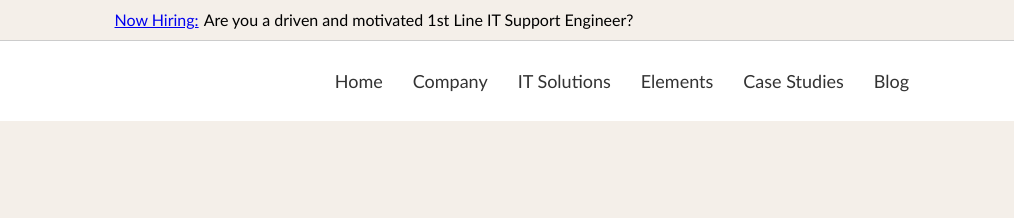
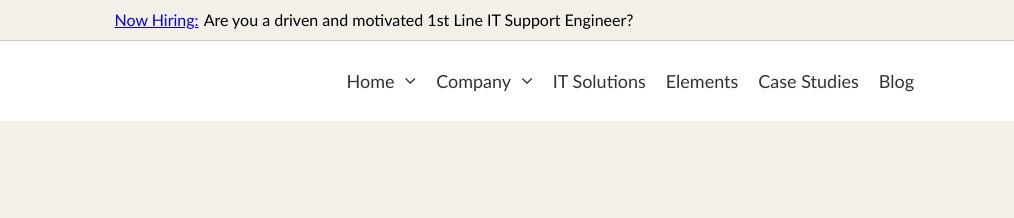
Before and after one commit to Evelinatoleike/mano-portfolio-projektas, a website with bundled scripts: page index.html in a window 1280 px wide. Shown: the top 218 px of the page, 266-1280 px from the left. Built offline with nearby package versions, Linux system fonts and the light colour scheme.

Commit message:
Header Navigation dropdown

```diff
--- a/css/components/header.css
+++ b/css/components/header.css
@@ -31,35 +31,92 @@
     height: 30px;
 }
 
-.header .nav {}
-
-.header nav>.item {
-    padding: 0 15px;
-    display: inline-block;
+.header nav {
+    display: flex;
+    flex-direction: row;
     line-height: 80px;
     font-size: 18px;
+}
+
+.header nav a {
+    color: #333;
+    text-decoration: none;
+}
+
+/*.header nav a:hover,
+.header nav a.selected {
+    color: var(--color-blue);
+} */
+
+.header nav .item {
+    display: inline-block;
+    padding: 0 10px;
+    line-height: inherit;
+    font-size: inherit;
     color: #333;
     text-decoration: none;
     position: relative;
 }
 
-.header nav>.item:hover,
-.header nav>.item.selected {
+.header nav .item:hover,
+.header nav .item.selected {
     color: var(--color-blue);
 }
 
-.header nav>.item::before {
+.header nav .item::before {
     content: '';
     position: absolute;
     bottom: 0;
     left: 0;
     right: 100%;
-    height: 5px;
+    height: 3px;
     background-color: var(--color-blue);
     transition: all 1s;
 }
 
-.header nav>.item:hover::before,
-.header nav>.item.selected::before {
+.header nav .item:hover::before,
+.header nav .item.selected::before {
     right: 0;
 }
+
+.header nav .item .fa {
+    line-height: inherit;
+    font-size: inherit;
+    margin-left: 10px;
+}
+
+.header nav .dropdown {
+    display: flex;
+    position: relative;
+}
+
+.header nav .dropdown>.label {
+    color: #333;
+    text-decoration: none;
+}
+
+.header nav .dropdown>.submenu {
+    display: none;
+    width: 250px;
+    position: absolute;
+    background-color: #fff;
+    box-shadow: 0 4px 10px #0001;
+    z-index: 1;
+    font-size: 16px;
+}
+
+.header nav .dropdown.bottom>.submenu {
+    left: 0;
+    top: 100%;
+}
+
+.header nav .dropdown.right>.submenu {
+    left: 100%;
+    top: 0;
+}
+
+.header nav .dropdown:hover>.submenu {
+    display: flex;
+    flex-direction: column;
+    line-height: 40px;
+}
--- a/index.html
+++ b/index.html
@@ -11,7 +11,7 @@
 
 <body>
     <!-- HEADER START -->
-    <header id="main_header" class="container"></header>
+    <header id="main_header" class="container header"></header>
     <!-- HEADER END -->
 
     <!-- HERO START -->
--- a/js/components/header/Header.js
+++ b/js/components/header/Header.js
@@ -1,4 +1,3 @@
-//
 // validuoti selector
 // valid data
 // susirasti DOM vieta, kur generuosime header (pagal selector)
@@ -42,7 +41,6 @@ class Header {
         this.DOM.classList.add('header');
 
         this.render();
-        this.addEvents();
     }
 
     isValidSelector() {
--- a/js/components/header/Nav.js
+++ b/js/components/header/Nav.js
@@ -33,16 +33,47 @@ class Nav {
         return true;
     }
 
+    submenuDirection(direction) {
+        const available = ['bottom', 'right', 'left'];
+        return available.includes(direction) ? direction : available[0];
+    }
+
+    generateHTML(item) {
+        let HTML = '';
+
+        if (item.submenu) {
+            const labelHTML = item.type === 'link'
+                ? `<a href="${item.href}" class="label">${item.text}<i class="fa fa-angle-down"></i></a>`
+                : `<div class="label">${item.text}<i class="fa fa-angle-down"></i></div>`;
+
+            let subMenuHTML = '';
+            for (const subMenuItem of item.submenu) {
+                subMenuHTML += this.generateHTML(subMenuItem);
+            }
+
+            HTML += `<div class="item dropdown ${this.submenuDirection(item.submenuDirection)}">
+                        ${labelHTML}
+                        <div class="submenu">
+                            ${subMenuHTML}
+                        </div>
+                    </div>`;
+        } else {
+            HTML += `<a href="${item.href}" class="item">${item.text}</a>`;
+        }
+
+        return HTML;
+    }
+
     render() {
         let HTML = ``;
 
-        for (const link of this.data) {
-            HTML += `<a class="item" href="${link.href}">${link.text}</a>`;
+        for (const item of this.data) {
+            HTML += this.generateHTML(item);
         }
 
         this.DOM.insertAdjacentHTML('beforeend', `<nav>${HTML}</nav>`);
     }
+
 }
 
-
 export { Nav }
--- a/js/data/headerData.js
+++ b/js/data/headerData.js
@@ -21,14 +21,38 @@ const headerData = {
     },
     nav: [
         {
-            type: 'link',
+            type: 'text',
             href: '#',
             text: 'Home',
+            submenu: [
+                { type: 'link', href: '#', text: 'Pavadinimas 1' },
+                { type: 'link', href: '#', text: 'Pavadinimas 2' },
+                { type: 'link', href: '#', text: 'Pavadinimas 3' },
+                {
+                    type: 'link', href: '#', text: 'Pavadinimas 4',
+                    submenu: [
+                        { type: 'link', href: '#', text: 'Pavadinimo pavadinimas 1' },
+                        { type: 'link', href: '#', text: 'Pavadinimo pavadinimas 2' },
+                        { type: 'link', href: '#', text: 'Pavadinimo pavadinimas 3' },
+                    ],
+                    submenuDirection: 'right',
+                },
+                { type: 'link', href: '#', text: 'Pavadinimas 5' },
+                { type: 'link', href: '#', text: 'Pavadinimas 6' },
+            ],
+            submenuDirection: 'bottom',
         },
         {
             type: 'link',
             href: '#',
             text: 'Company',
+            submenu: [
+                { type: 'link', href: '#', text: 'Kitas pavadinimas 1' },
+                { type: 'link', href: '#', text: 'Kitas pavadinimas 2' },
+                { type: 'link', href: '#', text: 'Kitas pavadinimas 3' },
+                { type: 'link', href: '#', text: 'Kitas pavadinimas 4' },
+            ],
+            submenuDirection: 'bottom',
         },
         {
             type: 'link',
```
